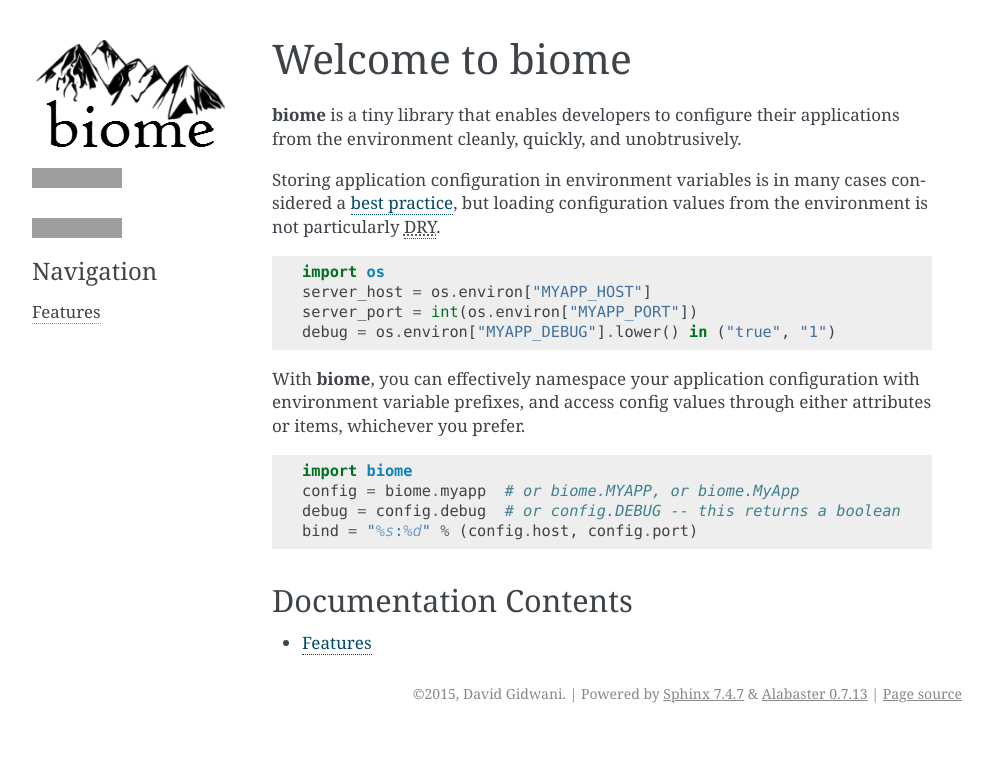
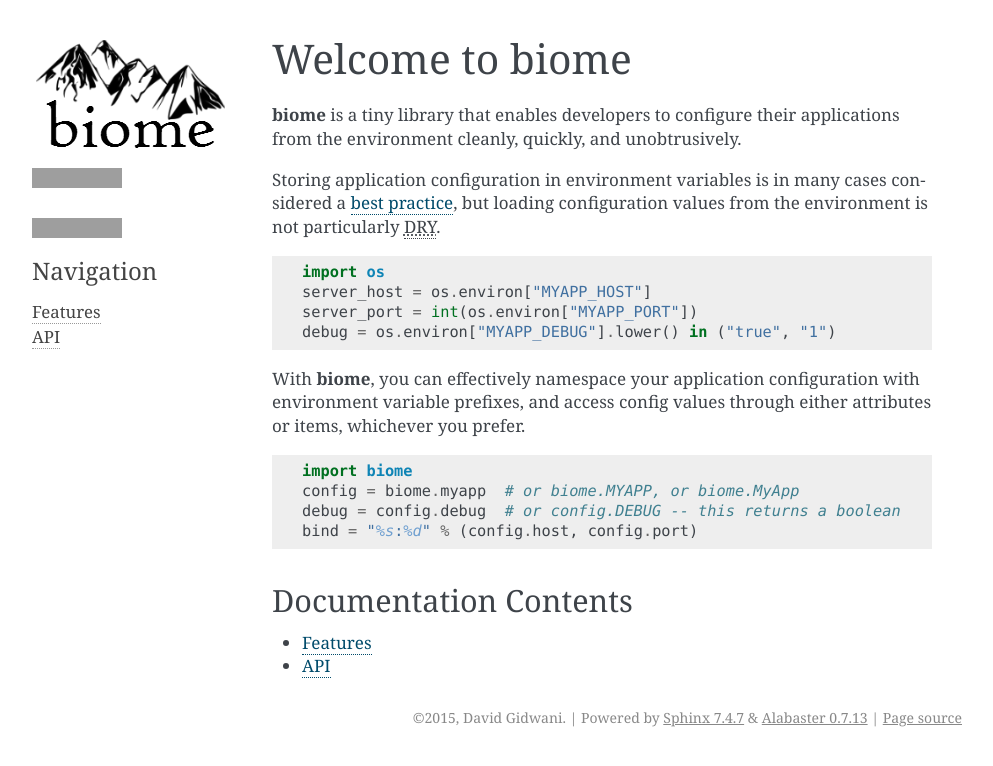
Before and after one commit to darvid/biome, a Sphinx documentation site: the page built from docs/source/index.rst, in a window 1280 px wide, cut to the strip 0-766 px from the top of the page. Shown: the whole strip, without its empty margins (148-1141 px from the left). Built offline with Sphinx 7.4.7, drawn with Linux system fonts in a browser that asks for light colours; grey boxes are pictures that could not be loaded.

```diff
--- /dev/null
+++ b/docs/source/api.rst
@@ -0,0 +1,5 @@
+API
+===
+
+.. automodule:: biome._lib
+   :members:
--- a/docs/source/index.rst
+++ b/docs/source/index.rst
@@ -42,3 +42,4 @@ Documentation Contents
    :maxdepth: 2
 
    features
+   api
```
